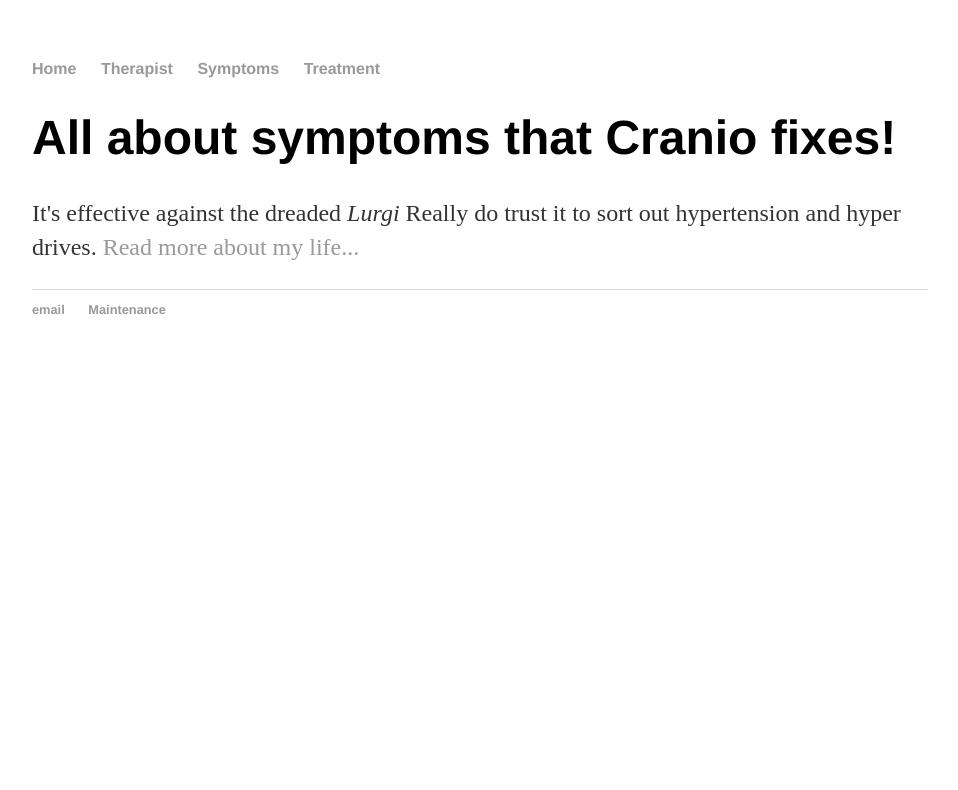
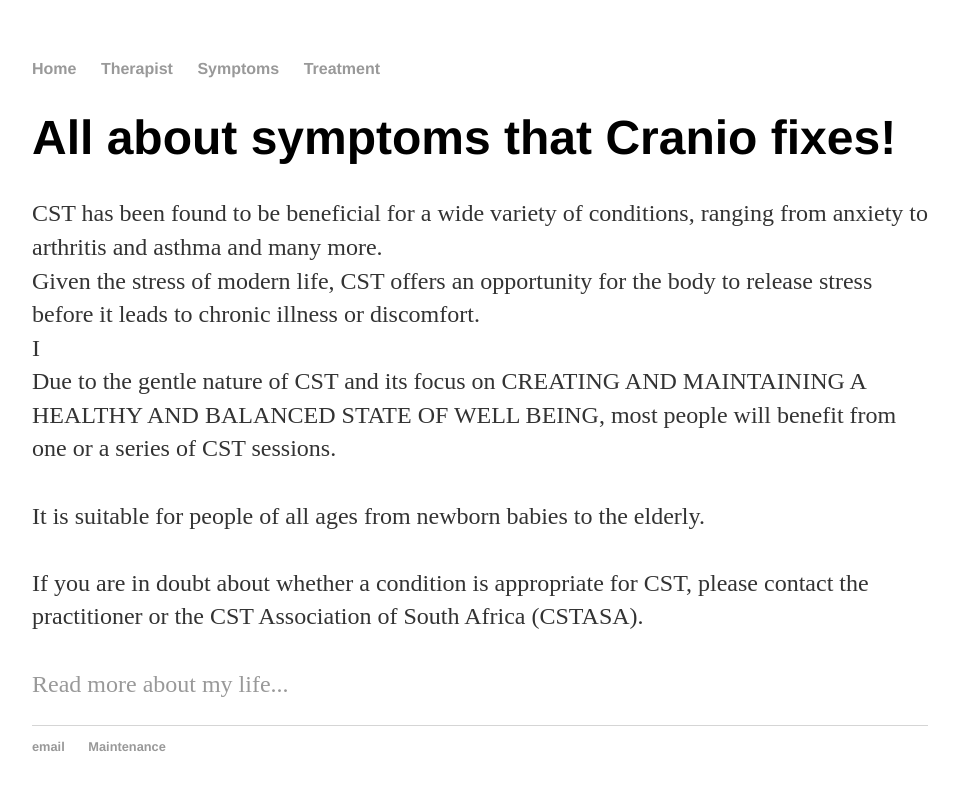
Before and after one commit to craniodeb/craniodeb.github.io, a Jekyll site: the page built from symptoms.html, in a window 1280 px wide. Shown: the top 790 px of the page, without its empty margins (160-1118 px from the left). Built offline with Jekyll 4.4.1, drawn with Linux system fonts in a browser that asks for light colours.

Commit message:
Update symptoms.html

```diff
--- a/symptoms.html
+++ b/symptoms.html
@@ -5,5 +5,15 @@ title : Debra Gardelli, Lovely Therapist
 
 <div class="blurb">
       <h1>All about symptoms that Cranio fixes!</h1>
-      <p>It's effective against the dreaded <em>Lurgi</em> Really do trust it to sort out hypertension and hyper drives. <a href="/about">Read more about my life...</a></p>
+      <p>CST has been found to be beneficial for a wide variety of conditions, ranging from anxiety to arthritis and asthma and many more.<br>
+
+Given the stress of modern life, CST offers an opportunity for the body to release stress before it leads to chronic illness or discomfort. <br>I
+<br>
+Due to the gentle nature of CST and its focus on CREATING AND MAINTAINING A HEALTHY AND BALANCED STATE OF WELL BEING, most people will benefit from one or a series of CST sessions.<br>
+ <br>
+It is suitable for people of all ages from newborn babies to the elderly.<br>
+<br>
+If you are in doubt about whether a condition is appropriate for CST, please contact the practitioner or the CST Association of South Africa (CSTASA).<br>
+ <br>
+<a href="/about">Read more about my life...</a></p>
 </div><!-- /.blurb -->
```
